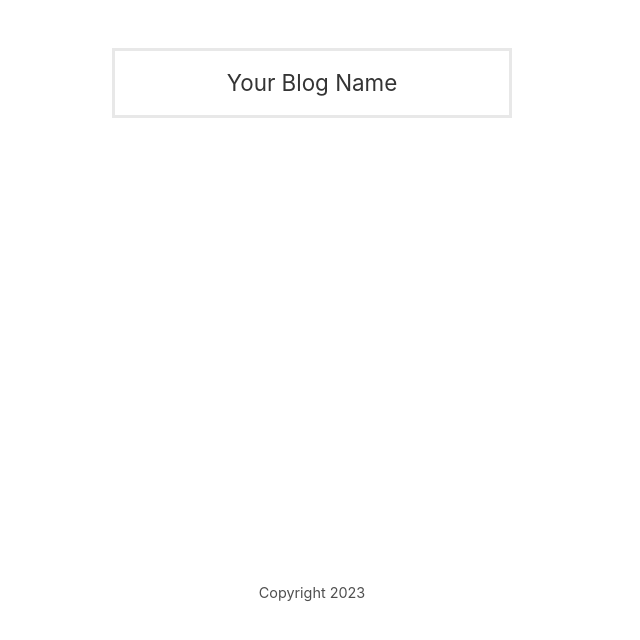
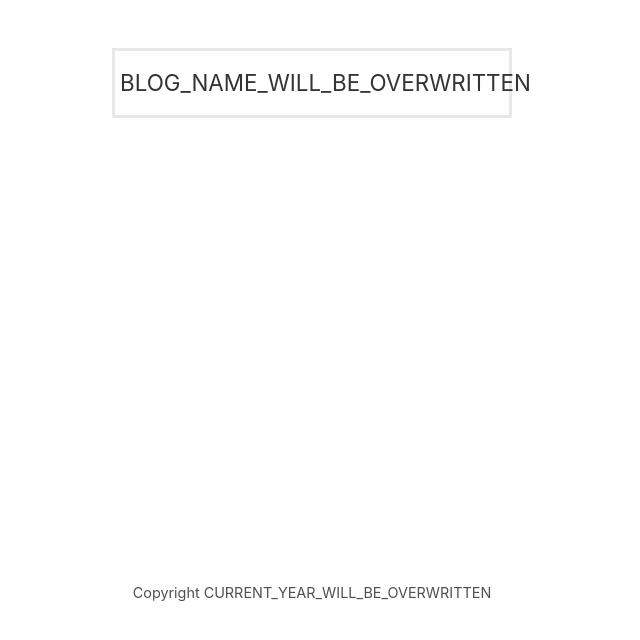
Before and after one commit to BenjaminScholtens/Kaa, a plain HTML site: page index.html in a window 1280 px wide. Shown: the whole page, without its empty margins (328-968 px from the left). Drawn offline with Linux system fonts and the light colour scheme; no server answers.

Commit message:
Use placeholders in homepage

```diff
--- a/index.html
+++ b/index.html
@@ -8,12 +8,12 @@
     />
     <link rel="stylesheet" type="text/css" href="./lib/bootstrap.min.css" />
     <link rel="stylesheet" type="text/css" href="./style.css" />
-    <title>Blog</title>
+    <title>YOUR SITE TITLE HERE</title>
   </head>
 
   <body>
     <div class="container my-5">
-      <a href="../index.html" id="logo">Your Blog Name</a>
+      <a href="../index.html" id="logo">BLOG_NAME_WILL_BE_OVERWRITTEN</a>
       <div class="row px-2">
         <div class="col-md-6 mx-auto">
           <div id="post-list"></div>
@@ -23,7 +23,7 @@
         <div id="page-directory"></div>
       </div>
 
-      <div id="footer">Copyright 2023</div>
+      <div id="footer">Copyright CURRENT_YEAR_WILL_BE_OVERWRITTEN
     </div>
   </body>
 
```
